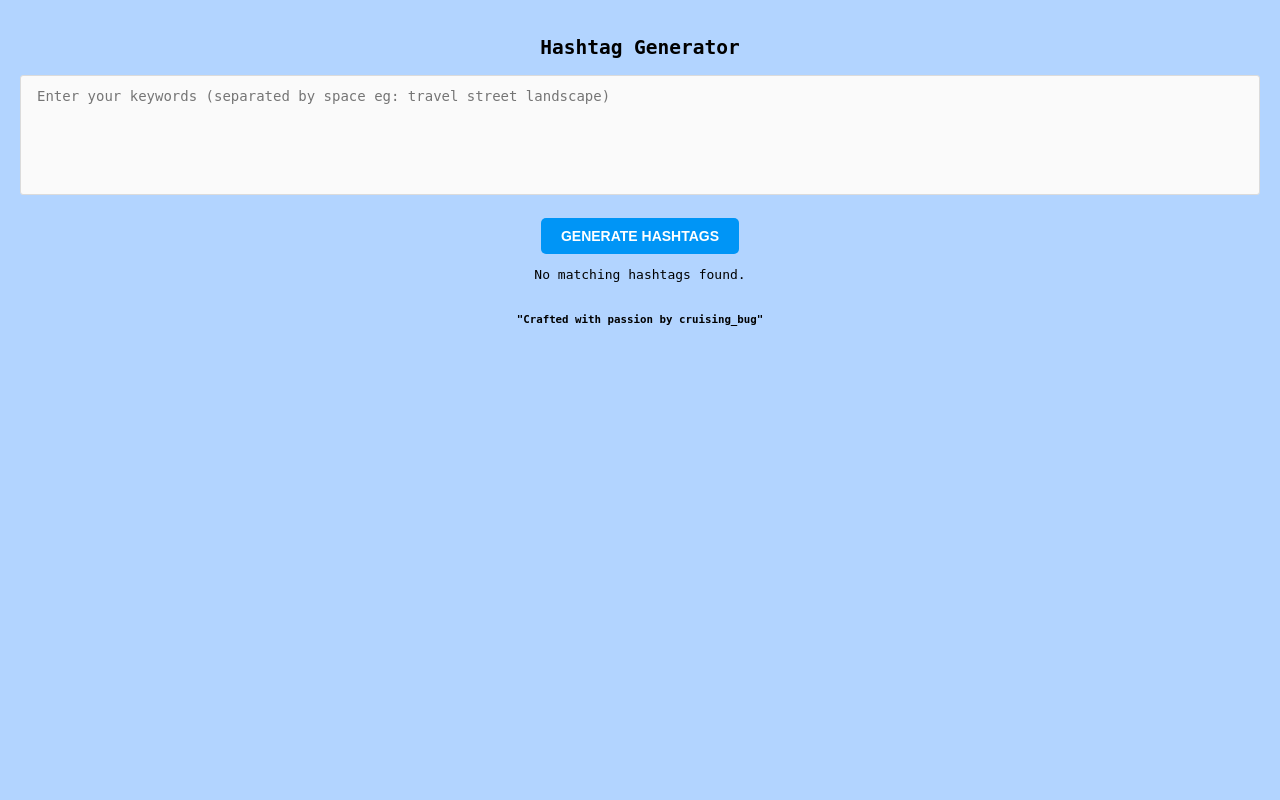
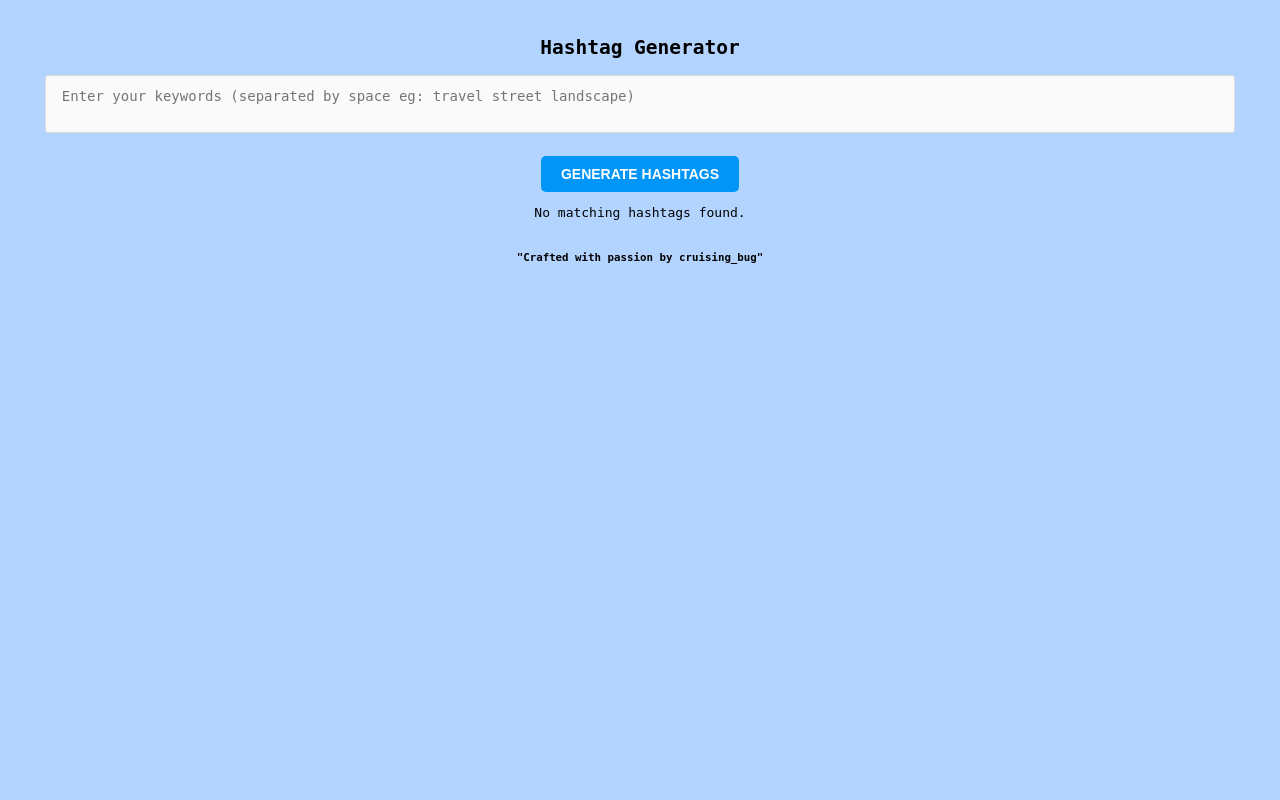
Before and after one commit to varun82786/hashtag_webapp, a Flask app: page /generator in a window 1280 px wide. Run offline with Flask 3, Linux system fonts and the light colour scheme; the visitor is signed in with stand-in values (Sample User, id 1); parts of the project's set-up code (start-up, migrations or seed data) failed here and were passed over.

Commit message:
small ui update

```diff
--- a/static/styles.css
+++ b/static/styles.css
@@ -104,7 +104,8 @@ form input[type="text"],
 form input[type="email"],
 form input[type="password"],
 form textarea {
-    width: 100%;
+    width: 96%;
+    height: auto;
     padding: 12px 16px;
     border: 1px solid #dbdbdb;
     border-radius: 3px;
```
